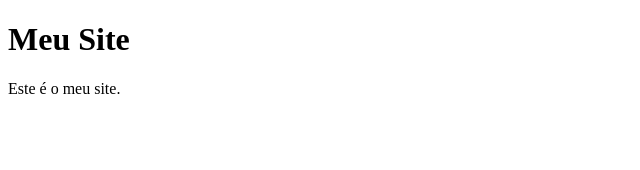
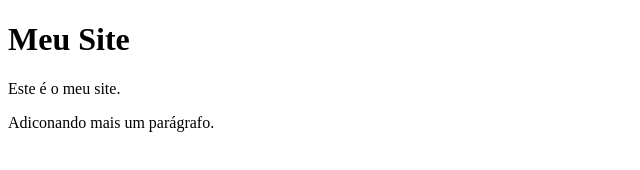
Before and after one commit to alexgeracaotech/meu-site, a plain HTML site: page index.html in a window 1280 px wide. Shown: the whole page, without its empty margins (0-640 px from the left). Drawn offline with Linux system fonts and the light colour scheme.

Commit message:
criando mais um parágrafo

```diff
--- a/index.html
+++ b/index.html
@@ -12,5 +12,6 @@
     <body>
         <h1>Meu Site</h1>
         <p>Este é o meu site.</p>
+        <p>Adiconando mais um parágrafo.</p>
     </body>
 </html>
```
